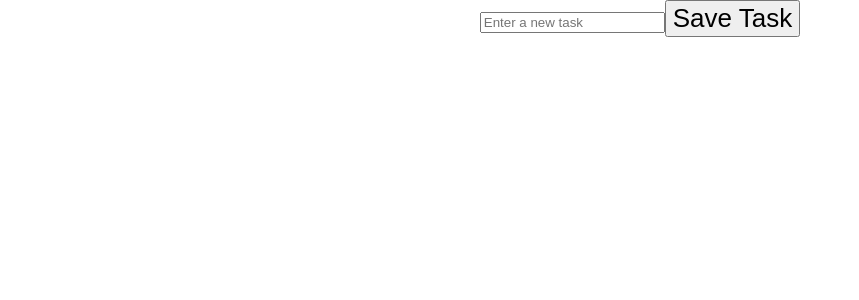
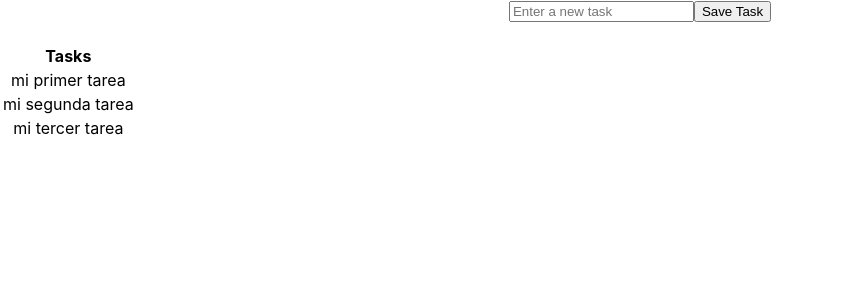
Before and after one commit to diegofernandoalayon/react-taskapp, a React (Vite) app: page / in a window 1280 px wide. Shown: the top 300 px of the page, without its empty margins (0-859 px from the left). Built offline with nearby package versions, Linux system fonts and the light colour scheme.

Commit message:
listar tareas de la app

```diff
--- a/src/App.css
+++ b/src/App.css
@@ -1,42 +1,3 @@
 .App {
   text-align: center;
 }
-
-.App-logo {
-  height: 40vmin;
-  pointer-events: none;
-}
-
-@media (prefers-reduced-motion: no-preference) {
-  .App-logo {
-    animation: App-logo-spin infinite 20s linear;
-  }
-}
-
-.App-header {
-  background-color: #282c34;
-  min-height: 100vh;
-  display: flex;
-  flex-direction: column;
-  align-items: center;
-  justify-content: center;
-  font-size: calc(10px + 2vmin);
-  color: white;
-}
-
-.App-link {
-  color: #61dafb;
-}
-
-@keyframes App-logo-spin {
-  from {
-    transform: rotate(0deg);
-  }
-  to {
-    transform: rotate(360deg);
-  }
-}
-
-button {
-  font-size: calc(10px + 2vmin);
-}
--- a/src/App.jsx
+++ b/src/App.jsx
@@ -1,10 +1,43 @@
+// React
+import { useState } from 'react'
 import './App.css'
 import TaskForm from './components/TaskForm'
 
 function App () {
+  const [taskItems, setTaskItems] = useState([
+    { name: 'mi primer tarea', done: false },
+    { name: 'mi segunda tarea', done: true },
+    { name: 'mi tercer tarea', done: false }
+  ])
+
+  const createNewTask = (taskName) => {
+    const val = taskItems.find((task) => task.name === taskName)
+    if (!val) {
+      const newTask = { name: taskName, done: false }
+      setTaskItems((actualTasks) => [...actualTasks, newTask])
+    }
+  }
   return (
     <div className='App'>
-      <TaskForm />
+      <TaskForm createNewTask={createNewTask} />
+      <table>
+        <thead>
+          <tr>
+            <th>Tasks</th>
+          </tr>
+        </thead>
+        <tbody>
+          {
+            taskItems.map((taskItem, index) => (
+              <tr key={taskItem.name + index}>
+                <td>
+                  {taskItem.name}
+                </td>
+              </tr>
+            ))
+          }
+        </tbody>
+      </table>
     </div>
   )
 }
--- a/src/components/TaskForm/index.jsx
+++ b/src/components/TaskForm/index.jsx
@@ -1,6 +1,6 @@
 import { useState } from 'react'
 
-export default function TaskForm () {
+export default function TaskForm ({ createNewTask }) {
   const [newTaskName, setNewTaskName] = useState('')
 
   const handleChange = (e) => {
@@ -9,6 +9,7 @@ export default function TaskForm () {
   }
   const handleSubmit = (e) => {
     e.preventDefault()
+    createNewTask(newTaskName)
     window.localStorage.setItem('newTaskName', JSON.stringify(newTaskName))
     setNewTaskName('')
   }
```
